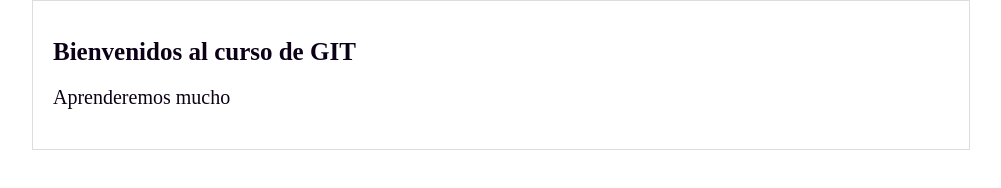
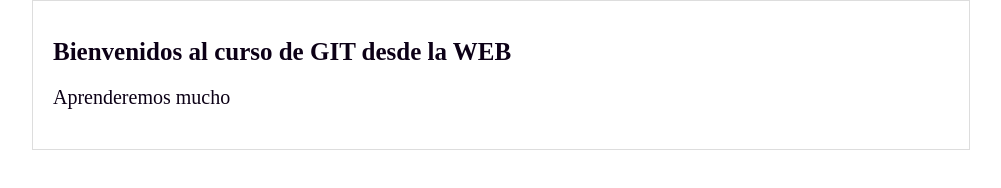
Before and after one commit to mtofani/proyecto1, a plain HTML site: page index.html in a window 1280 px wide. Shown: the whole page, without its empty margins (139-1140 px from the left). Drawn offline with Linux system fonts and the light colour scheme.

Commit message:
Update index.html

```diff
--- a/index.html
+++ b/index.html
@@ -10,7 +10,7 @@
   <body>
     <div id="container">
       <div id="post">
-        <h1>Bienvenidos al curso de GIT</h1>
+        <h1>Bienvenidos al curso de GIT desde la WEB</h1>
         <p>Aprenderemos mucho</p>
       </div>
     </div>
```
